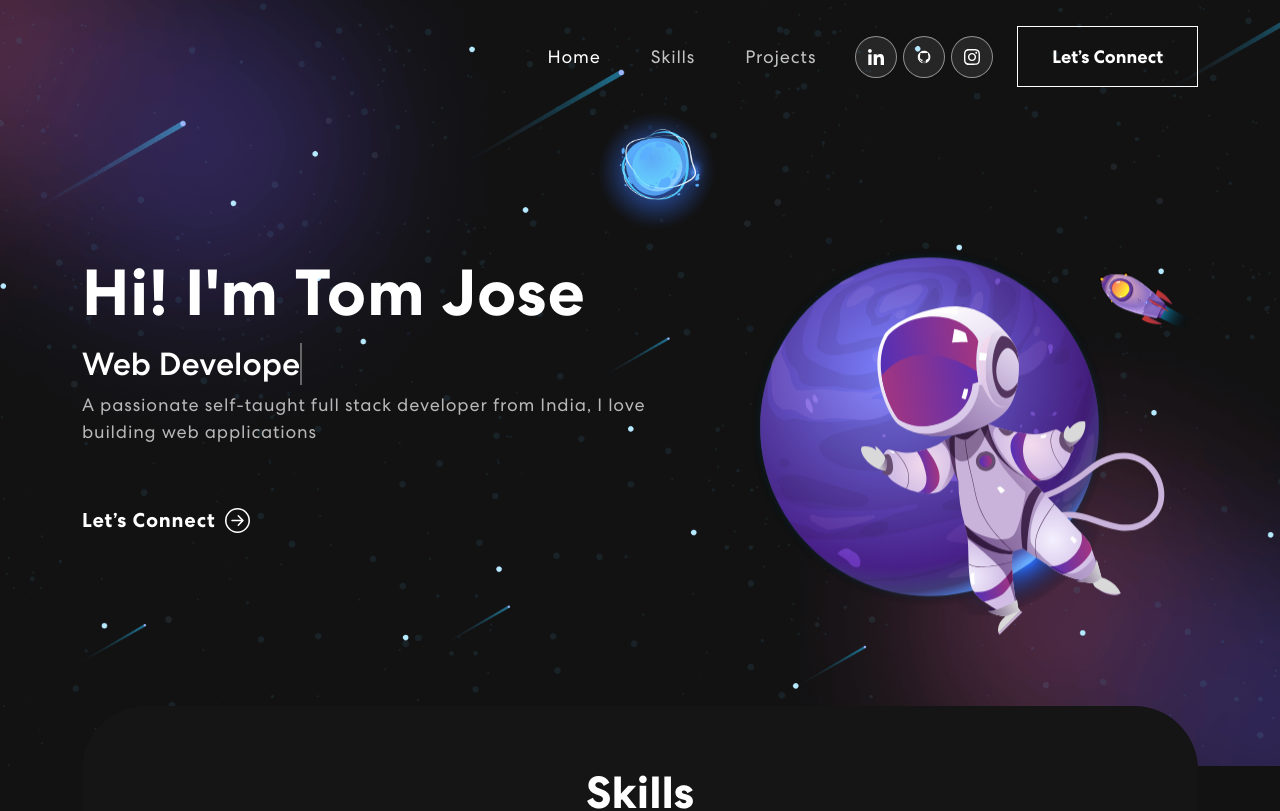
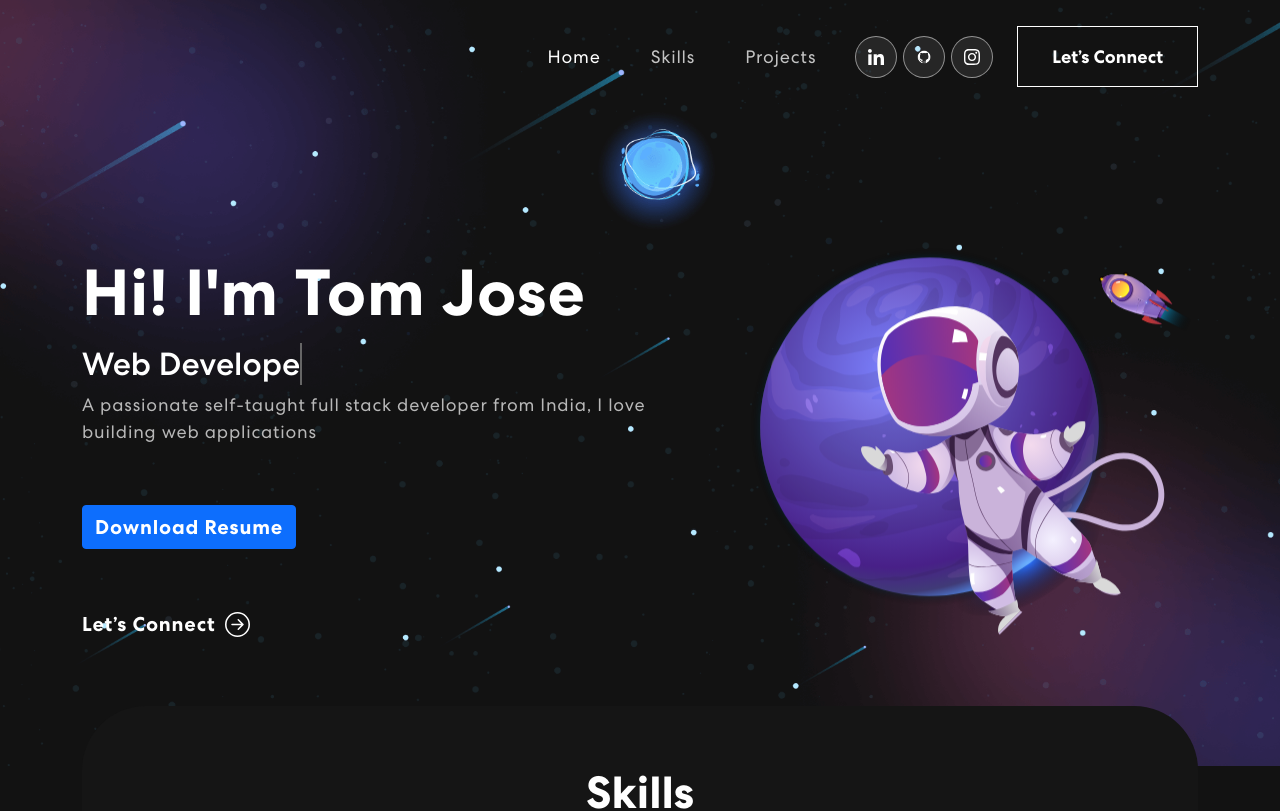
Before and after one commit to tomjosetj31/personal-portfolio, a React (Create React App) app: page / in a window 1280 px wide. Shown: the top 811 px of the page. Built offline with nearby package versions, Linux system fonts and the light colour scheme; no server answers.

Commit message:
add download resume button

```diff
--- a/src/components/Banner.js
+++ b/src/components/Banner.js
@@ -4,6 +4,8 @@ import headerImg from "../assets/img/header-img.svg";
 import { ArrowRightCircle } from 'react-bootstrap-icons';
 import 'animate.css';
 import TrackVisibility from 'react-on-screen';
+import resume from "../assets/resume/Kotaicode_Resume.pdf"
+import { Button } from 'react-bootstrap';
 
 export const Banner = () => {
   const [loopNum, setLoopNum] = useState(0);
@@ -11,7 +13,7 @@ export const Banner = () => {
   const [text, setText] = useState('');
   const [delta, setDelta] = useState(300 - Math.random() * 100);
   const [index, setIndex] = useState(1);
-  const toRotate = [ "Web Developer", "Web Designer" ];
+  const toRotate = ["Web Developer", "Web Designer"];
   const period = 2000;
 
   useEffect(() => {
@@ -54,19 +56,22 @@ export const Banner = () => {
           <Col xs={12} md={6} xl={7}>
             <TrackVisibility>
               {({ isVisible }) =>
-              <div className={isVisible ? "animate__animated animate__fadeIn" : ""}>
-                <h1>{`Hi! I'm Tom Jose`}</h1>
-                <h2> <span className="txt-rotate" dataPeriod="1000" data-rotate='[ "Web Developer", "Web Designer" ]'><span className="wrap">{text}</span></span></h2>
+                <div className={isVisible ? "animate__animated animate__fadeIn" : ""}>
+                  <h1>{`Hi! I'm Tom Jose`}</h1>
+                  <h2> <span className="txt-rotate" dataPeriod="1000" data-rotate='[ "Web Developer", "Web Designer" ]'><span className="wrap">{text}</span></span></h2>
                   <p>A passionate self-taught full stack developer from India, I love building web applications</p>
+                  <a href={resume} download="resume" target='_blank'>
+                    <Button>Download Resume</Button>
+                  </a>
                   <button onClick={() => console.log('connect')}>Let’s Connect <ArrowRightCircle size={25} /></button>
-              </div>}
+                </div>}
             </TrackVisibility>
           </Col>
           <Col xs={12} md={6} xl={5}>
             <TrackVisibility>
               {({ isVisible }) =>
                 <div className={isVisible ? "animate__animated animate__zoomIn" : ""}>
-                  <img src={headerImg} alt="Header Img"/>
+                  <img src={headerImg} alt="Header Img" />
                 </div>}
             </TrackVisibility>
           </Col>
```
Also changed, not shown: 2 other files (tests, documents, lock files or other folders).
